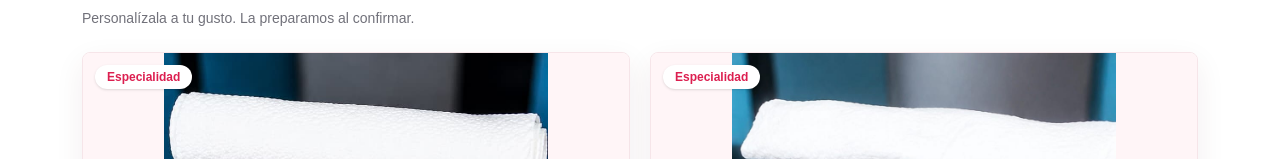
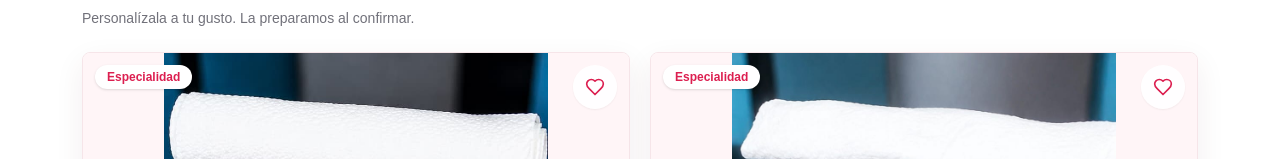
Before and after one commit to misaroyce91-max/fresas-con-crema-cande, a Next.js app: page /menu in a window 1280 px wide. Shown: the part 160-319 px from the top of the page. Built offline with nearby package versions, Linux system fonts and the light colour scheme; no server answers; the database is empty.

Commit message:
feat: add secure persistent customer favorites

```diff
--- /dev/null
+++ b/app/account/favorites/page.tsx
@@ -0,0 +1,27 @@
+'use client'
+
+import Image from 'next/image'
+import Link from 'next/link'
+import { Heart, Menu as MenuIcon } from 'lucide-react'
+import { FavoriteButton } from '@/components/favorite-button'
+import { useAuth } from '@/components/auth-provider'
+import { useFavorites } from '@/components/favorites-provider'
+import { useStore } from '@/components/store-provider'
+
+export default function FavoritesPage() {
+  const { user, loading: authLoading } = useAuth()
+  const { config, loading: storeLoading } = useStore()
+  const { favoriteIds, loading, message } = useFavorites()
+  const products = config.products.filter((product) => favoriteIds.has(product.id))
+
+  if (authLoading || storeLoading || loading) return <main className="page max-w-2xl"><p className="text-sm text-zinc-500">Cargando tus favoritos...</p></main>
+  if (!user) return <main className="page max-w-2xl"><p className="text-xs font-bold uppercase text-cande-500">Tu cuenta</p><h1 className="mt-1 text-3xl font-black">Tus favoritos</h1><p className="mt-3 text-sm text-zinc-500">Inicia sesión para guardar y ver tus antojos favoritos en cualquier dispositivo.</p><Link href="/account?next=/account/favorites" className="mt-6 inline-flex rounded-full bg-cande-500 px-5 py-3 text-sm font-bold text-white">Iniciar sesión</Link></main>
+
+  return <main className="page max-w-2xl">
+    <p className="text-xs font-bold uppercase text-cande-500">Tu cuenta</p>
+    <h1 className="mt-1 flex items-center gap-2 text-3xl font-black"><Heart className="fill-cande-500 text-cande-500" />Tus favoritos</h1>
+    <p className="mt-2 text-sm text-zinc-500">Guarda tus fresas preferidas y encuéntralas rápido cuando tengas antojo.</p>
+    {message && <p role="status" className="mt-4 rounded-md bg-cande-50 p-3 text-sm font-bold text-cande-800">{message}</p>}
+    {!products.length ? <section className="mt-8 rounded-lg border border-dashed border-cande-200 bg-cande-50 p-7 text-center"><Heart className="mx-auto text-cande-500" size={28}/><h2 className="mt-3 text-lg font-black">Aún no tienes favoritos</h2><p className="mt-2 text-sm text-zinc-500">Toca el corazón de cualquier producto del menú para guardarlo aquí.</p><Link href="/menu" className="mt-5 inline-flex items-center gap-2 rounded-full bg-cande-500 px-5 py-3 text-sm font-bold text-white"><MenuIcon size={17}/>Ver menú</Link></section> : <div className="mt-7 grid gap-4 sm:grid-cols-2">{products.map((product) => <article key={product.id} className="card relative overflow-hidden"><div className="relative aspect-[4/3] bg-cande-50"><Image src={product.image} alt={product.name} fill className="object-contain" unoptimized/><FavoriteButton productId={product.id} className="absolute right-3 top-3"/></div><div className="p-4"><p className="text-xs font-bold uppercase text-cande-500">{product.category}</p><h2 className="mt-1 text-lg font-black">{product.name}</h2><p className="mt-1 line-clamp-2 text-sm text-zinc-500">{product.description}</p><Link href="/menu" className="mt-4 inline-flex text-sm font-bold text-cande-700">Personalizar y agregar</Link></div></article>)}</div>}
+  </main>
+}
--- a/app/layout.tsx
+++ b/app/layout.tsx
@@ -4,7 +4,8 @@ import {AuthProvider}from'@/components/auth-provider'
 import {DriverAlerts}from'@/components/driver-alerts'
 import {InstallCande,InstallCandeCard}from'@/components/install-cande'
 import {ReferralCapture}from'@/components/referral-capture'
+import {FavoritesProvider}from'@/components/favorites-provider'
 export const metadata:Metadata={title:'Fresas con Crema Cande',description:'Fresas frescas, crema de la casa y recompensas en cada compra.',manifest:'/manifest.webmanifest',icons:{icon:'/icons/cande-driver-192.png',apple:'/icons/cande-driver-192.png'}}
 export const viewport:Viewport={themeColor:'#f22e62'}
 const installPromptCapture=`(()=>{window.addEventListener('beforeinstallprompt',event=>{event.preventDefault();window.__candeInstallPrompt=event;window.dispatchEvent(new Event('candeinstallready'))});window.addEventListener('appinstalled',()=>{window.__candeInstallPrompt=null;window.dispatchEvent(new Event('candeappinstalled'))})})()`
-export default function RootLayout({children}:{children:React.ReactNode}){return <html lang="es"><head><script dangerouslySetInnerHTML={{__html:installPromptCapture}}/></head><body><PwaRegister/><ReferralCapture/><AuthProvider><StoreProvider><CartProvider>{children}<InstallCandeCard accountOnly/><Nav/><InstallCande/><DriverAlerts/></CartProvider></StoreProvider></AuthProvider></body></html>}
+export default function RootLayout({children}:{children:React.ReactNode}){return <html lang="es"><head><script dangerouslySetInnerHTML={{__html:installPromptCapture}}/></head><body><PwaRegister/><ReferralCapture/><AuthProvider><FavoritesProvider><StoreProvider><CartProvider>{children}<InstallCandeCard accountOnly/><Nav/><InstallCande/><DriverAlerts/></CartProvider></StoreProvider></FavoritesProvider></AuthProvider></body></html>}
--- a/app/menu/page.tsx
+++ b/app/menu/page.tsx
@@ -9,6 +9,7 @@ import { useCart } from '@/components/cart-provider'
 import { ManagedProduct, ManagedTopping, useStore } from '@/components/store-provider'
 import { Logo } from '@/components/logo'
 import { EmptyMenu, MenuSkeleton } from '@/components/ui-state'
+import { FavoriteButton } from '@/components/favorite-button'
 
 function ProductCard({ product, toppings }: { product: ManagedProduct; toppings: ManagedTopping[] }) {
   const offered = Object.keys(product.availableSizes).filter((size) => product.availableSizes[size])
@@ -23,7 +24,7 @@ function ProductCard({ product, toppings }: { product: ManagedProduct; toppings:
   const from = offered.length ? Math.min(...offered.map((offeredSize) => Number(product.prices[offeredSize]))) : 0
 
   return <article className="card overflow-hidden">
-    <div className="relative aspect-[4/5] overflow-hidden bg-cande-50"><Image src={product.image} alt={product.name} fill sizes="(min-width: 768px) 50vw, 100vw" className="object-contain object-center" unoptimized />{product.specialty && <span className="pill absolute left-3 top-3 bg-white px-3 py-1 text-xs font-bold text-cande-600 shadow">Especialidad</span>}</div>
+    <div className="relative aspect-[4/5] overflow-hidden bg-cande-50"><Image src={product.image} alt={product.name} fill sizes="(min-width: 768px) 50vw, 100vw" className="object-contain object-center" unoptimized />{product.specialty && <span className="pill absolute left-3 top-3 bg-white px-3 py-1 text-xs font-bold text-cande-600 shadow">Especialidad</span>}<FavoriteButton productId={product.id} className="absolute right-3 top-3"/></div>
     <div className="p-5">
       <div className="flex justify-between gap-3"><div><p className="text-[10px] font-bold uppercase text-cande-500">{product.category}</p><h2 className="text-xl font-black">{product.name}</h2><p className="mt-1 text-sm text-zinc-500">{product.description}</p></div><strong className="text-cande-700">{money(from)}+</strong></div>
       <p className="mt-5 text-xs font-bold uppercase text-zinc-500">Elige tamaño</p>
--- /dev/null
+++ b/components/favorite-button.tsx
@@ -0,0 +1,19 @@
+'use client'
+
+import { Heart } from 'lucide-react'
+import { useFavorites } from '@/components/favorites-provider'
+
+export function FavoriteButton({ productId, className = '' }: { productId: string; className?: string }) {
+  const { isFavorite, toggleFavorite } = useFavorites()
+  const favorite = isFavorite(productId)
+
+  return <button
+    type="button"
+    onClick={() => { void toggleFavorite(productId) }}
+    aria-label={favorite ? 'Quitar de favoritos' : 'Guardar en favoritos'}
+    aria-pressed={favorite}
+    className={`grid h-11 w-11 place-items-center rounded-full bg-white/95 text-cande-600 shadow-sm transition hover:scale-105 focus:outline-none focus:ring-2 focus:ring-cande-500 ${className}`}
+  >
+    <Heart size={20} fill={favorite ? 'currentColor' : 'none'} />
+  </button>
+}
--- /dev/null
+++ b/components/favorites-provider.tsx
@@ -0,0 +1,99 @@
+'use client'
+
+import { createContext, useCallback, useContext, useEffect, useMemo, useState } from 'react'
+import { useAuth } from '@/components/auth-provider'
+import { supabase } from '@/lib/supabase'
+
+type FavoritesValue = {
+  favoriteIds: Set<string>
+  loading: boolean
+  message: string | null
+  isFavorite: (productId: string) => boolean
+  toggleFavorite: (productId: string) => Promise<boolean>
+  refresh: () => Promise<void>
+}
+
+const FavoritesContext = createContext<FavoritesValue | null>(null)
+
+export function FavoritesProvider({ children }: { children: React.ReactNode }) {
+  const { user } = useAuth()
+  const [favoriteIds, setFavoriteIds] = useState<Set<string>>(new Set())
+  const [loading, setLoading] = useState(false)
+  const [message, setMessage] = useState<string | null>(null)
+
+  const refresh = useCallback(async () => {
+    if (!supabase || !user) {
+      setFavoriteIds(new Set())
+      return
+    }
+    setLoading(true)
+    const { data, error } = await supabase
+      .from('customer_favorites')
+      .select('product_id')
+      .eq('customer_id', user.id)
+      .order('created_at', { ascending: false })
+    setLoading(false)
+    if (error) {
+      setMessage('No pudimos cargar tus favoritos. Intenta nuevamente.')
+      return
+    }
+    setFavoriteIds(new Set((data || []).map((item) => item.product_id)))
+  }, [user])
+
+  useEffect(() => {
+    setMessage(null)
+    void refresh()
+  }, [refresh])
+
+  const toggleFavorite = useCallback(async (productId: string) => {
+    if (!supabase || !user) {
+      setMessage('Inicia sesión para guardar tus favoritos.')
+      return false
+    }
+    setMessage(null)
+    if (favoriteIds.has(productId)) {
+      const { error } = await supabase
+        .from('customer_favorites')
+        .delete()
+        .eq('customer_id', user.id)
+        .eq('product_id', productId)
+      if (error) {
+        setMessage('No pudimos quitar este favorito. Intenta nuevamente.')
+        return false
+      }
+      setFavoriteIds((current) => {
+        const next = new Set(current)
+        next.delete(productId)
+        return next
+      })
+      return true
+    }
+
+    const { error } = await supabase
+      .from('customer_favorites')
+      .insert({ customer_id: user.id, product_id: productId })
+    if (error && error.code !== '23505') {
+      setMessage('No pudimos guardar este favorito. Intenta nuevamente.')
+      return false
+    }
+    setFavoriteIds((current) => new Set(current).add(productId))
+    return true
+  }, [favoriteIds, user])
+
+  const value = useMemo<FavoritesValue>(() => ({
+    favoriteIds,
+    loading,
+    message,
+    isFavorite: (productId) => favoriteIds.has(productId),
+    toggleFavorite,
+    refresh,
+  }), [favoriteIds, loading, message, refresh, toggleFavorite])
+
+  return <FavoritesContext.Provider value={value}>{children}</FavoritesContext.Provider>
+}
+
+export function useFavorites() {
+  const value = useContext(FavoritesContext)
+  if (!value) throw new Error('useFavorites fuera de FavoritesProvider')
+  return value
+}
```
Also changed, not shown: app/account/page.tsx (+3 -3 lines), 1 other file (tests, documents, lock files or other folders).
